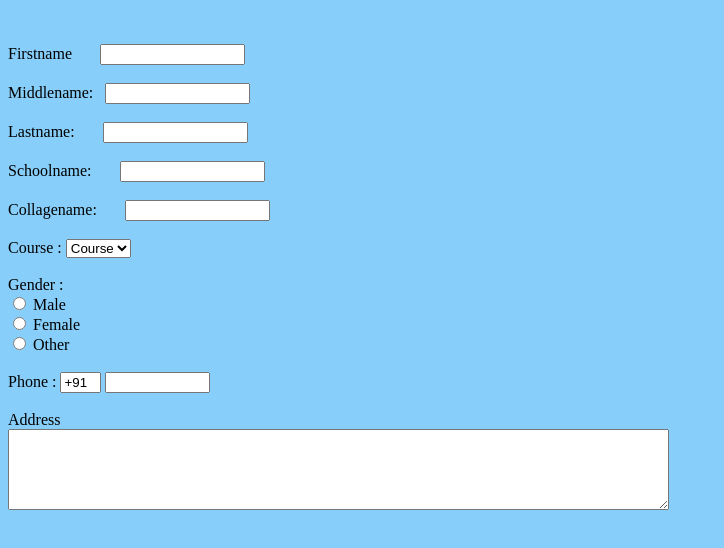
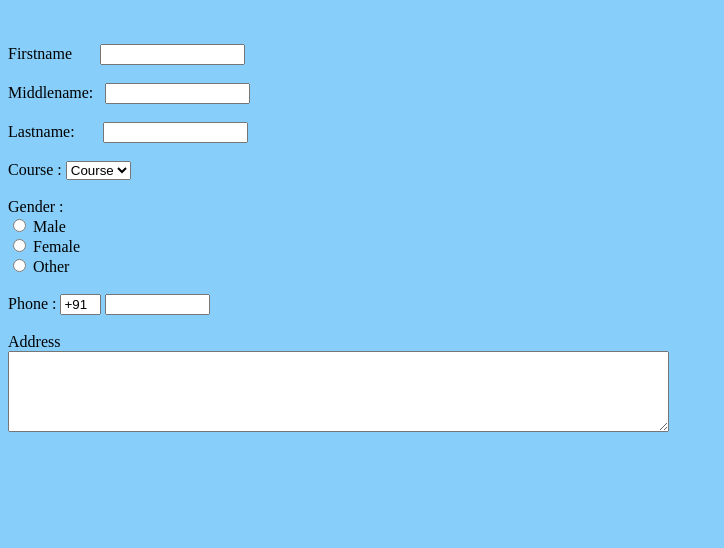
Before and after one commit to kartikfumakiya/CodeDeployGitHubDemo, a plain HTML site: page simple.html in a window 1280 px wide. Shown: the whole page, without its empty margins (0-724 px from the left). Drawn offline with Linux system fonts and the light colour scheme.

Commit message:
simple.html

```diff
--- a/simple.html
+++ b/simple.html
@@ -15,11 +15,6 @@ Registration Page
 <input type="text" name="middlename" size="15"/> <br> <br>
 <label> Lastname: </label>
 <input type="text" name="lastname" size="15"/> <br> <br>
-<label> Schoolname: </label>
-<input type="text" name="lastname" size="15"/> <br> <br>
-<label> Collagename: </label>
-<input type="text" name="lastname" size="15"/> <br> <br>
-
 <label>
 Course :
 </label>
```
